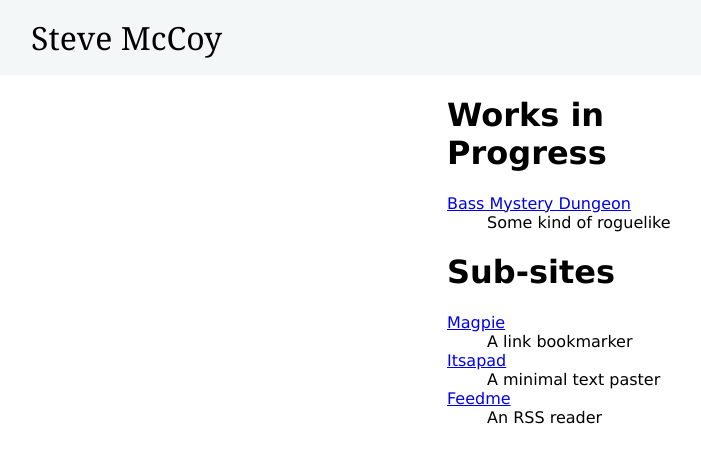
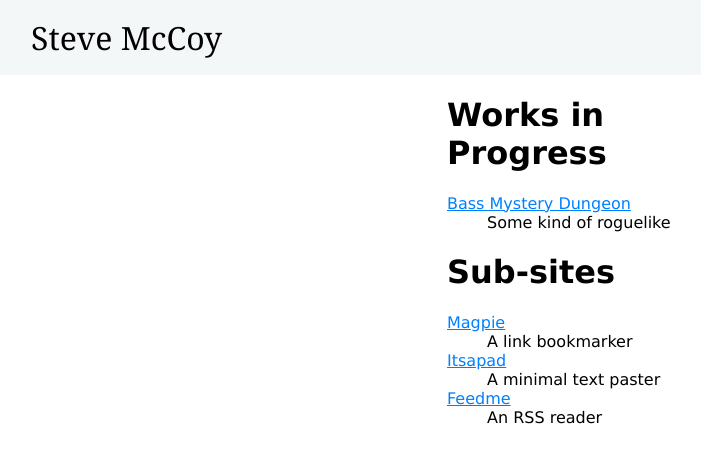
Before and after one commit to mccoyst/mccoyst.github.io, a Jekyll site: the page built from index.html, in a window 1280 px wide. Shown: the top 463 px of the page, without its empty margins (33-734 px from the left). Built offline with Jekyll 4.4.1, drawn with Linux system fonts in a browser that asks for light colours.

Commit message:
Try to make link color less harsh

```diff
--- a/style/stk5.css
+++ b/style/stk5.css
@@ -20,3 +20,11 @@ div.page {
 	width: 20em;
 	margin: auto;
 }
+
+a:link {
+	color: #0080FF;
+}
+
+a:visited {
+	color: #004080;
+}
```
